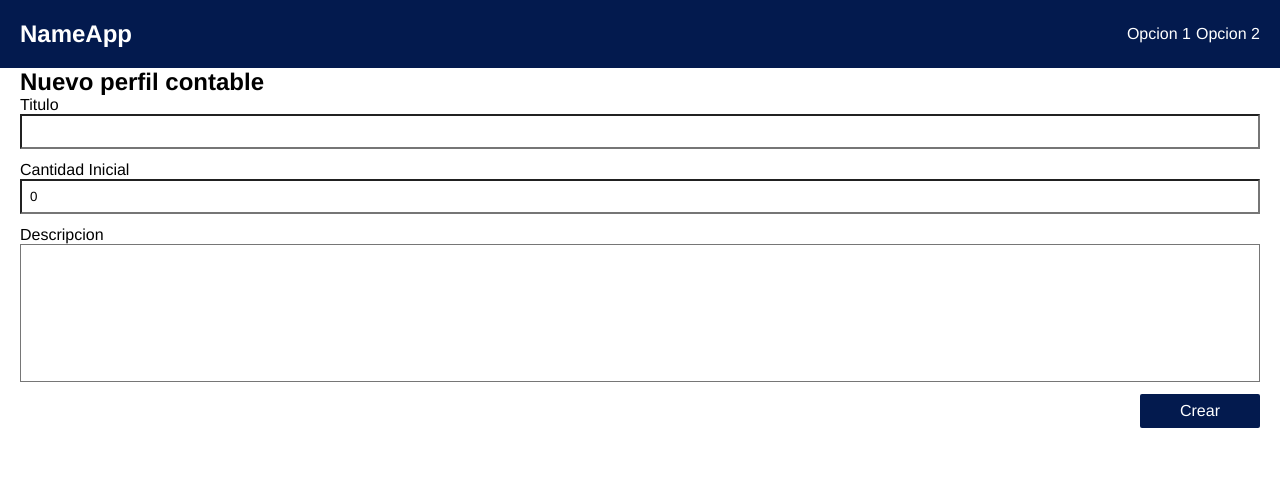
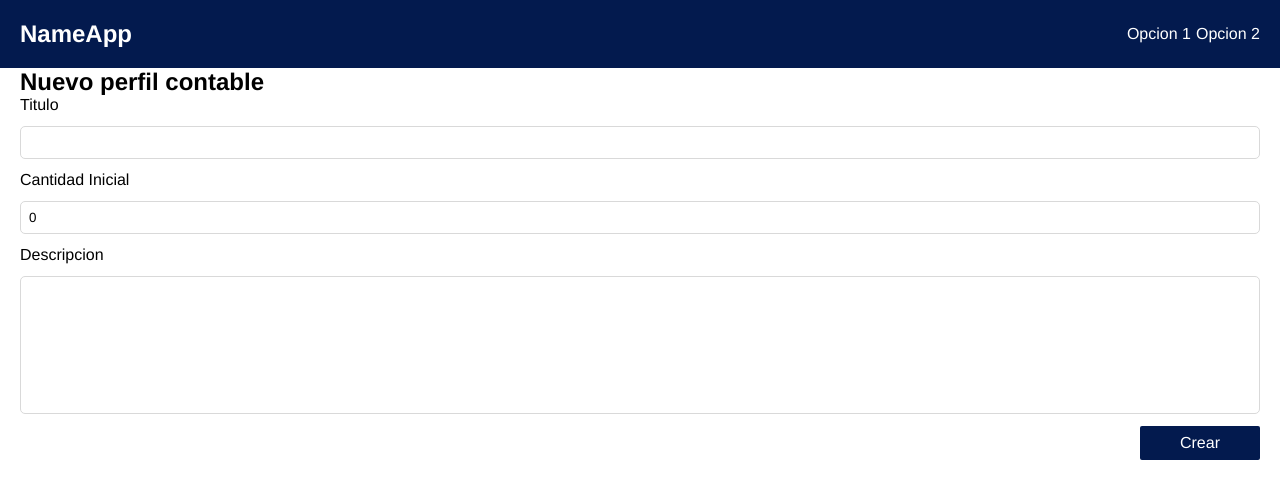
Before and after one commit to car2854/gestion-de-gastos, an Angular app: page /dashboard/new-accounting in a window 1280 px wide. Shown: the top 498 px of the page. Built offline with nearby package versions, Linux system fonts and the light colour scheme.

Commit message:
desing input file

```diff
--- a/src/app/pages/accounting-list/accounting-list.component.scss
+++ b/src/app/pages/accounting-list/accounting-list.component.scss
@@ -1,6 +1,4 @@
 @import './../../../styles/colors';
-
-$border: 1px solid #000000;
 
 .title{
   text-align: center;
--- a/src/styles/_colors.scss
+++ b/src/styles/_colors.scss
@@ -1,3 +1,4 @@
 $primary: #FFFFFF;
 $secundary: #031A4E;
 $secundary-light: #1c3f91;
+$border: 1px solid #000000;
--- a/src/styles/styles.scss
+++ b/src/styles/styles.scss
@@ -27,12 +27,23 @@ form{
   .form-group{
     width: 100%;
     display: flex;
+    gap: 12px;
     flex-direction: column;
   }
 
   input, textarea{
     padding: 8px;
     resize: none;
+    border-radius: 5px;
+    border: 1px solid #D9D9D9;
+    transition: 0.2s;
+    outline: none;
+  }
+
+  input:focus, textarea:focus{
+    -webkit-box-shadow: 0px 0px 2px 0.5px rgba(0,0,255,1);
+    -moz-box-shadow: 0px 0px 2px 0.5px rgba(0,0,255,1);
+    box-shadow: 0px 0px 2px 0.5px rgba(0,0,255,1);
   }
 
 
```
